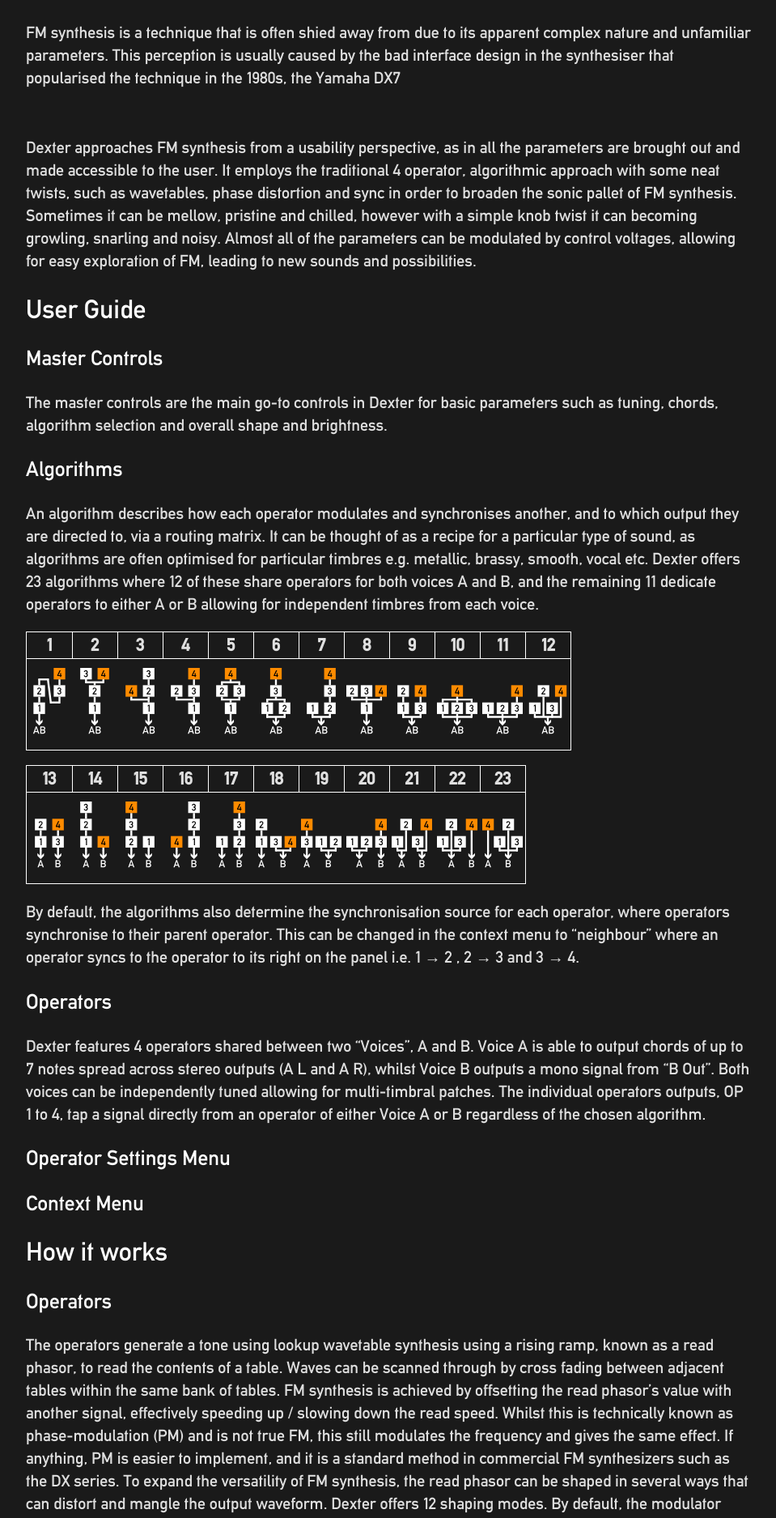
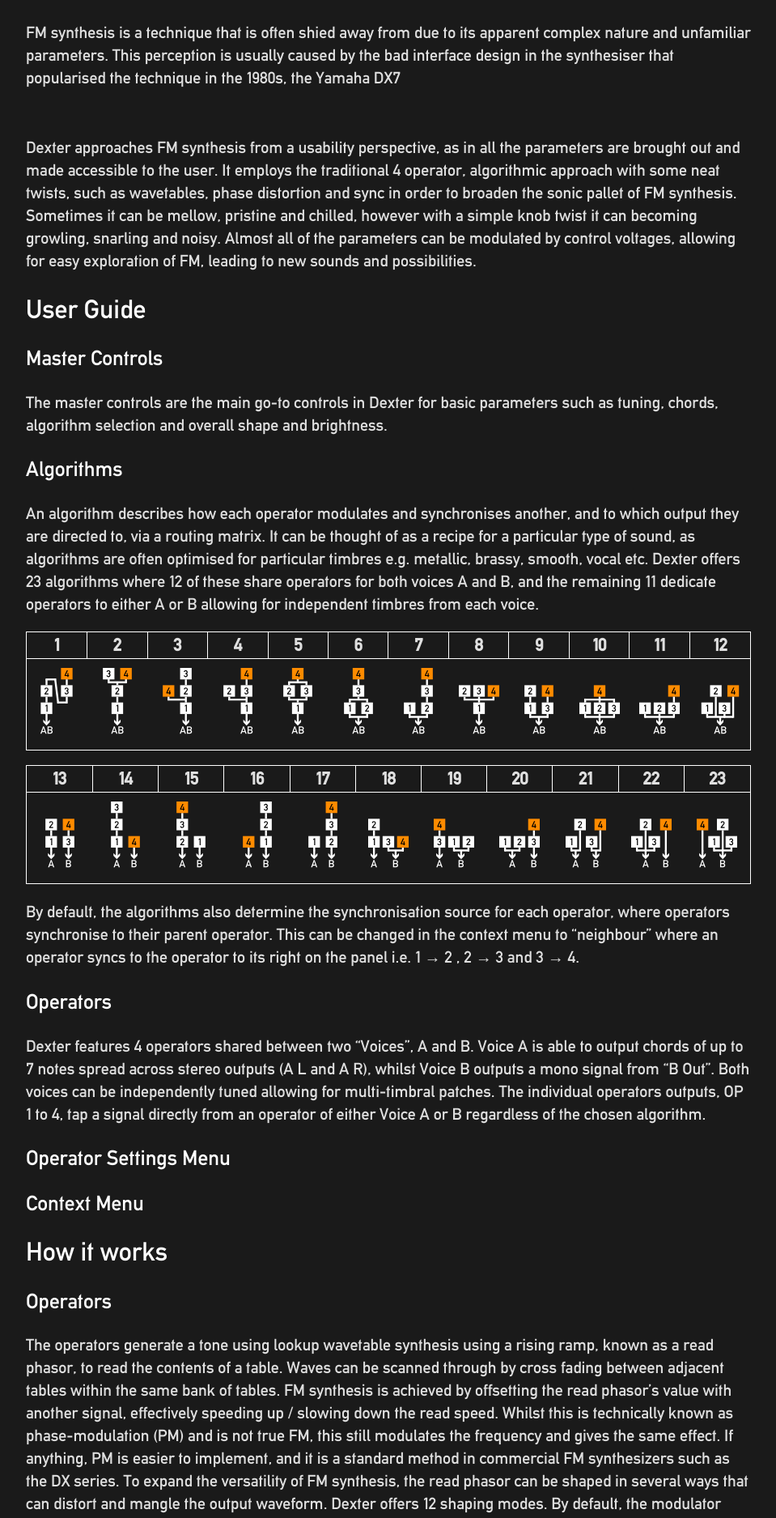
Before and after one commit to ValleyAudio/ValleyAudio.github.io, a Jekyll site: the page built from rack/dexter/dexter.html, in a window 1280 px wide. Shown: the part 1166-3041 px from the top of the page at 81% size, without its empty margins (160-1119 px from the left). Built offline with Jekyll 4.4.1, drawn with Linux system fonts in a browser that asks for light colours.

Commit message:
Formatting dexter

```diff
--- a/rack/dexter/dexter.html
+++ b/rack/dexter/dexter.html
@@ -36,7 +36,7 @@
     <p>
         An algorithm describes how each operator modulates and synchronises another, and to which output they are directed to, via a routing matrix. It can be thought of as a recipe for a particular type of sound, as algorithms are often optimised for particular timbres e.g. metallic, brassy, smooth, vocal etc. Dexter offers 23 algorithms where 12 of these share operators for both voices A and B, and the remaining 11 dedicate operators to either A or B  allowing for independent timbres from each voice.
     </p>
-    <table style="width:66%">
+    <table style="width:100%">
         <tr>
             <th>1</th>
             <th>2</th>
@@ -91,7 +91,7 @@
         </tr>
     </table>
     <br>
-    <table style="width:66%">
+    <table style="width:100%">
         <tr>
             <th>13</th>
             <th>14</th>
```
